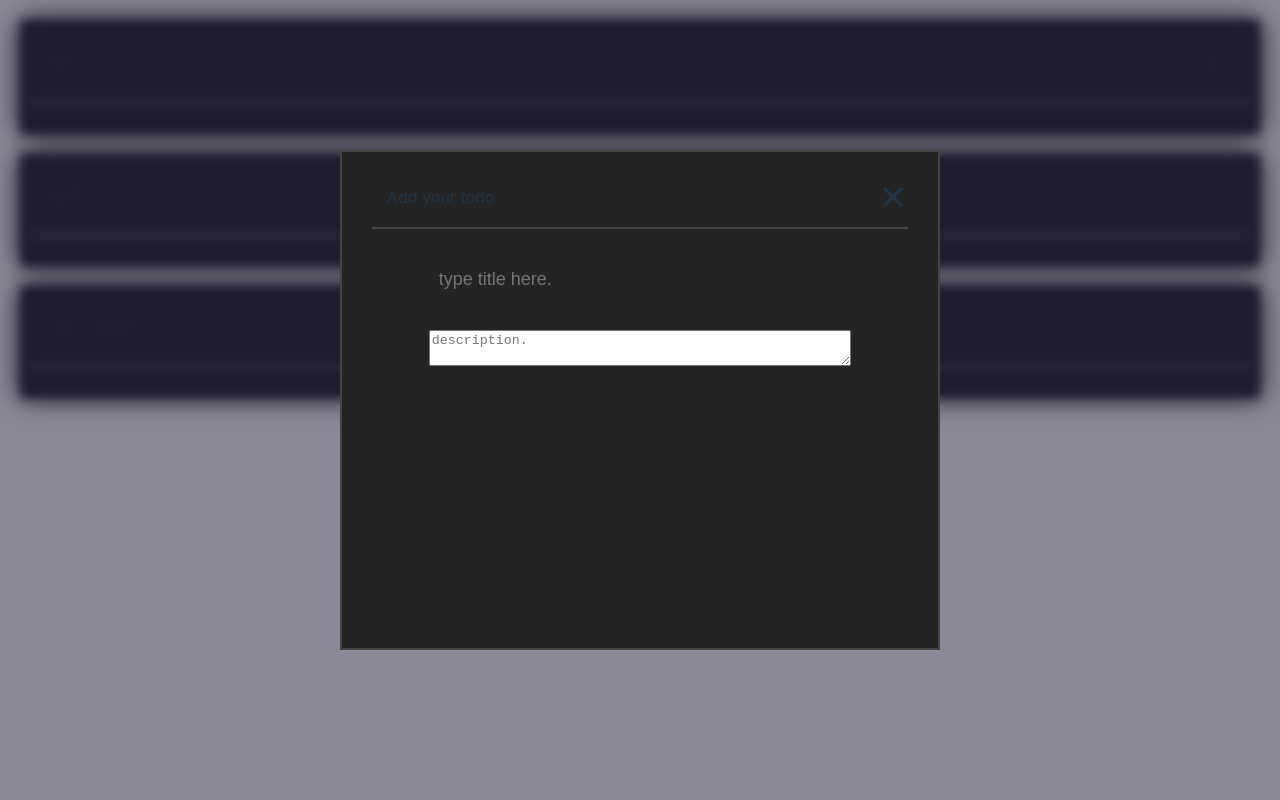
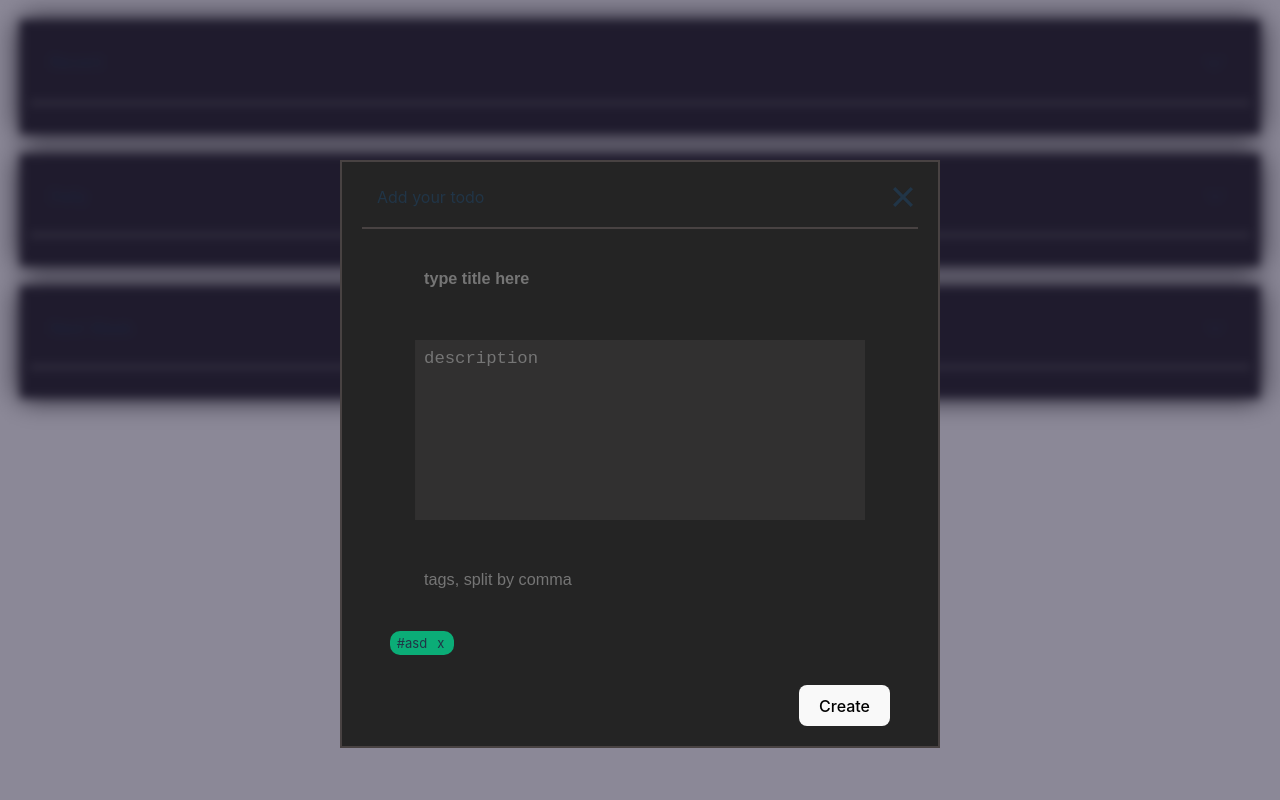
Before and after one commit to Redwood4413/todoApp, a website built with Vite: page index.html in a window 1280 px wide. Built offline with nearby package versions, Linux system fonts and the light colour scheme.

Commit message:
Further changes

```diff
--- a/index.html
+++ b/index.html
@@ -26,12 +26,15 @@
             </svg>
           </div>
         </div>
-        <div class="form-wrapper">
-          <form>
-            <input type="text" id="title" placeholder="type title here." maxlength="24">
-            <textarea type="text" id="description" placeholder="description."></textarea>
-          </form>
-        </div>
+        <form>
+          <input type="text" id="title" placeholder="type title here" maxlength="24">
+          <textarea id="description" placeholder="description"></textarea>
+          <input type="text" id="tags" placeholder="tags, split by comma" maxlength="24">
+          <div class="tags">
+            <div class="tag">#asd<span>x</span></div>
+          </div>
+          <button type="submit">Create</button>
+        </form>
       </div>
     </div>
     <div class="main">
--- a/src/scripts/addNewTodo.ts
+++ b/src/scripts/addNewTodo.ts
@@ -0,0 +1,33 @@
+const textAreaQuery = document.querySelector("textarea[id='description']") as HTMLTextAreaElement;
+
+textAreaQuery.addEventListener('input', function autoResize() {
+  this.style.height = `${this.scrollHeight}px`;
+});
+
+const tagArray: string[] = [];
+const tagInput = document.querySelector("input[id='tags']") as HTMLInputElement;
+const tagsQuery = document.querySelector('.tags') as HTMLDivElement;
+
+const displayTag = (tag: string) => {
+  const div = document.createElement('div');
+  const span = document.createElement('span');
+  span.innerHTML = 'x';
+  div.setAttribute('class', 'tag');
+  div.innerHTML = `#${tag}`;
+  div.append(span);
+  tagsQuery.append(div);
+};
+const getTag = () => {
+  let tagStr: string = tagInput.value;
+
+  if (tagStr.charAt(tagStr.length - 1) === ',') {
+    tagStr = tagStr.slice(0, -1);
+    tagArray.push(tagStr);
+    console.log(tagArray);
+    tagStr = '';
+    tagInput.value = tagStr;
+    displayTag(tagArray[tagArray.length - 1]);
+  }
+};
+
+tagInput.addEventListener('input', getTag);
--- a/src/scripts/main.ts
+++ b/src/scripts/main.ts
@@ -14,7 +14,7 @@ headerList.forEach((header) => {
 });
 
 // Listener which removes "Add new todo" window
-backgroundQuery.addEventListener('click', (e: MouseEvent) => {
+backgroundQuery.addEventListener('mousedown', (e: MouseEvent) => {
   if (e.target !== backgroundQuery) return;
 
   backgroundQuery.style.opacity = '0';
--- a/src/scss/addNewTodo.scss
+++ b/src/scss/addNewTodo.scss
@@ -1,8 +1,8 @@
 .background {
   position: fixed;
   display: flex;
-  align-items: center;
-  justify-content: center;
+  overflow: scroll;
+  place-content: center;
   width: 100%;
   height: 100%;
   transition: opacity 0.3s ease;
@@ -10,44 +10,89 @@
   backdrop-filter: blur(5px);
 
   .todo-wrapper {
+    position: absolute;
     width: 600px;
-    height: 500px;
     border: 2px solid rgb(72, 66, 66);
     display: flex;
+    height: fit-content;
     align-items: center;
+    top: 20%;
     flex-direction: column;
     background: rgb(36, 36, 36);
-    padding: 30px;
-
-    .form-wrapper {
-      display: flex;
-      width: 100%;
-      height: 100%;
-      place-content: center;
+    padding: 20px;
 
     form {
       display: flex;
       flex-direction: column;
       gap: 30px;
       width: 90%;
-        padding: 30px;
+      height: 100%;
+      padding-top: 30px;
 
       input {
         background: 0;
         border: 0;
         padding: 10px;
-          width: auto;
+        width: 100%;
+        transform: scale(0.9);
         font-size: large;
-          word-wrap: break-word;
-          transition: font-size 0.3s ease;
+        transition: transform 0.3s ease, border-width 0.3s ease;
+
+        &[id="title"] {
+          font-weight: bold;
+        }
 
         &:focus {
           border: 0;
           border-bottom: 2px solid rgb(72, 66, 66);
-            font-size: x-large;
           outline: none;
+          transform: scale(1);
         }
       }
+
+      textarea {
+        border: 0;
+        background: rgb(49, 48, 48);
+        padding: 10px;
+        font-size: 1.2rem;
+        min-height: 200px;
+        transition: transform 0.3s ease, border 0.3s ease;
+        transform: scale(0.9);
+        resize: none;
+        overflow: hidden;
+
+        &:focus {
+          outline: none;
+          transform: scale(1);
+        }
+      }
+
+      .tags {
+        display: flex;
+        flex-wrap: wrap;
+        gap: 10px;
+
+        .tag {
+          background: #0bad77;
+          padding-left: 7px;
+          border-radius: 10px;
+          font-size: small;
+
+          span {
+            background: #0bad77;
+            border-radius: 0px 10px 10px 0px;
+            padding: 0px 10px 0px 10px;
+            content: x;
+
+            &:hover {
+              cursor: pointer;
+            }
+          }
+        }
+      }
+
+      button {
+        place-self: flex-end;
       }
     }
 
@@ -79,3 +124,14 @@
     }
   }
 }
+
+@media only screen and (hover: none) and (pointer: coarse) {
+  .background {
+    .todo-wrapper {
+      padding: 20px;
+      width: 100vw;
+      overflow-x: hidden;
+      align-self: flex-end;
+    }
+  }
+}
--- a/src/scss/init.scss
+++ b/src/scss/init.scss
@@ -12,6 +12,27 @@
   -webkit-font-smoothing: antialiased;
   -moz-osx-font-smoothing: grayscale;
   -webkit-text-size-adjust: 100%;
+}
+
+/* ===== Scrollbar CSS ===== */
+/* Firefox */
+* {
+  scrollbar-width: thin;
+  scrollbar-color: #777777 #777777;
+}
+
+/* Chrome, Edge, and Safari */
+*::-webkit-scrollbar {
+  width: 5px;
+}
+
+*::-webkit-scrollbar-track {
+  background: rgba(255, 255, 255, 0);
+}
+
+*::-webkit-scrollbar-thumb {
+  background-color: #777777;
+  border-radius: 10px;
 }
 
 a {
```
Lines whose indentation alone changed are shown as unchanged.
